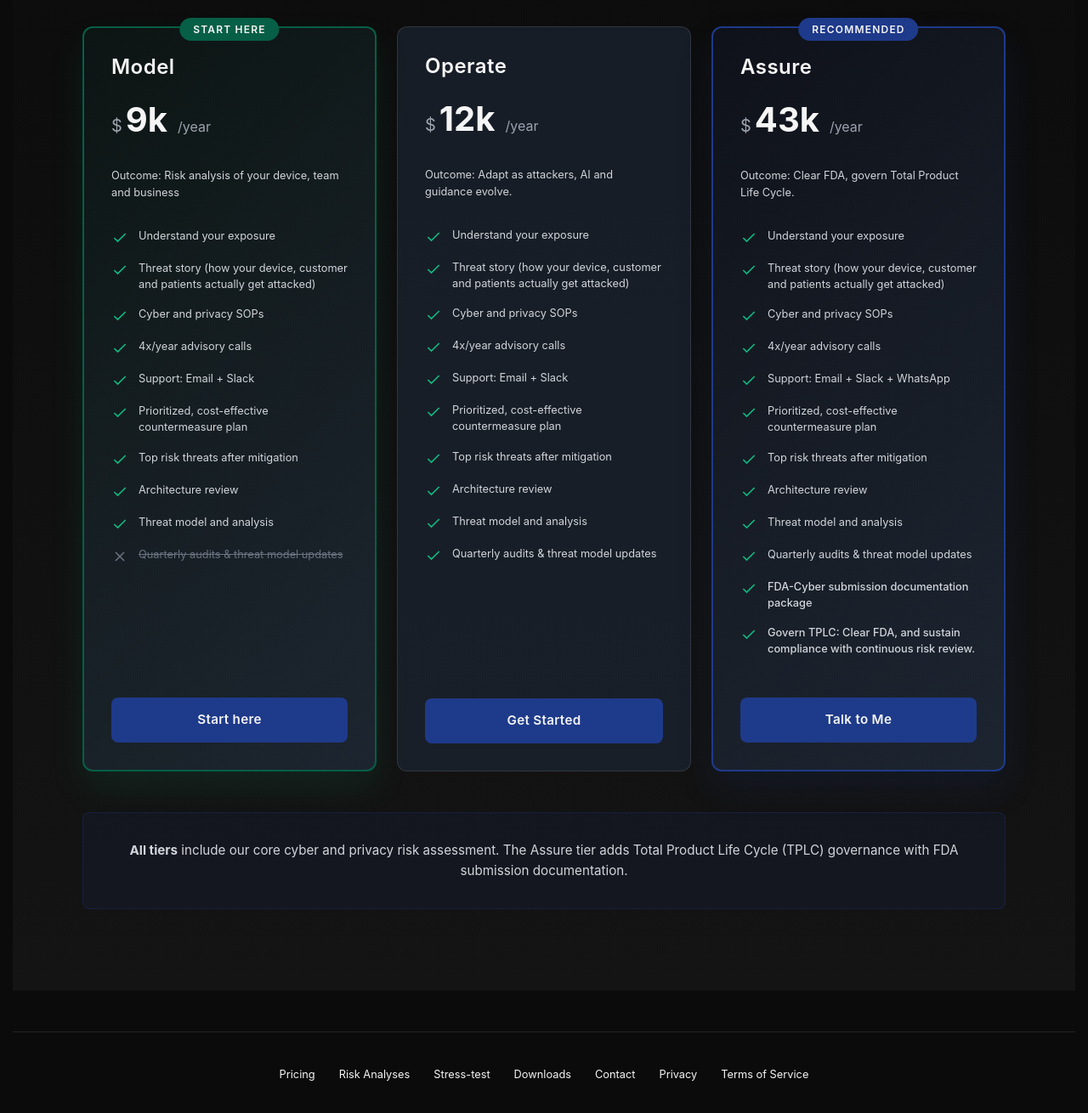
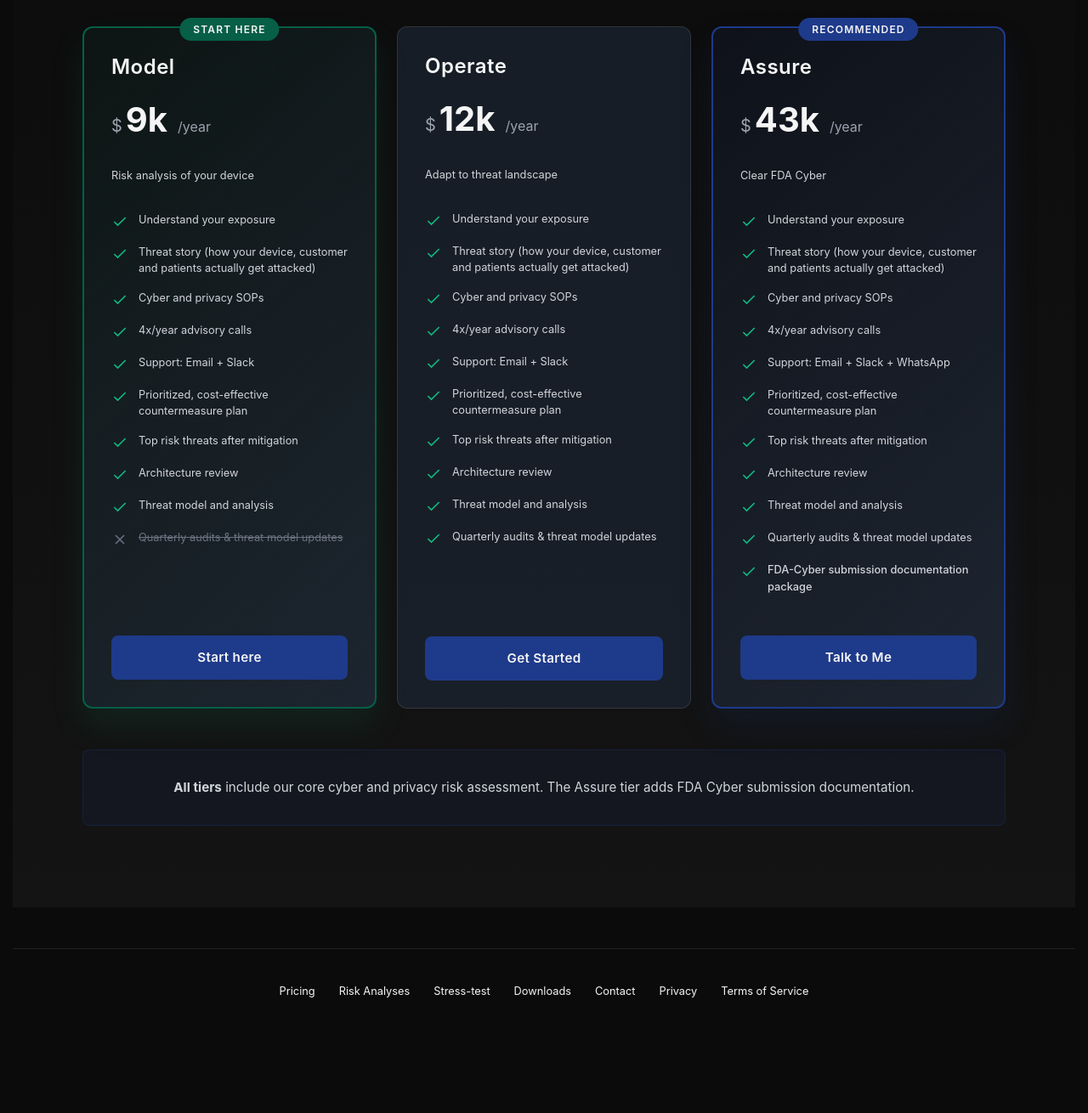
Before and after one commit to onlyjazz/opencro, a Node server app: page /pricing in a window 1280 px wide. Shown: the part 325-1635 px from the top of the page at 85% size. After the commit the page ends 1499 px from the top, so only its background shows below. Run offline with Node 20, Linux system fonts and the light colour scheme; some libraries are stand-ins or nearby versions.

Commit message:
remove TPLC from pricing page

```diff
--- a/views/pricing.ejs
+++ b/views/pricing.ejs
@@ -17,7 +17,7 @@
             <span class="currency">$</span><span class="amount">9k</span><span class="period">/year</span>
           </div>
         </div>
-        <p class="pricing-description">Outcome: Risk analysis of your device, team and business</p>
+        <p class="pricing-description">Risk analysis of your device</p>
         <ul class="features-list">
           <li class="feature-item feature-included">
             <svg class="feature-icon" viewBox="0 0 24 24" fill="none" stroke="currentColor" stroke-width="2">
@@ -92,7 +92,7 @@
             <span class="currency">$</span><span class="amount">12k</span><span class="period">/year</span>
           </div>
         </div>
-        <p class="pricing-description">Outcome: Adapt as attackers, AI and guidance evolve.</p>
+        <p class="pricing-description">Adapt to threat landscape</p>
         <ul class="features-list">
           <li class="feature-item feature-included">
             <svg class="feature-icon" viewBox="0 0 24 24" fill="none" stroke="currentColor" stroke-width="2">
@@ -166,8 +166,7 @@
             <span class="currency">$</span><span class="amount">43k</span><span class="period">/year</span>
           </div>
         </div>
-        <p class="pricing-description">Outcome: Clear FDA, govern Total Product Life Cycle.
-        </p>
+        <p class="pricing-description">Clear FDA Cyber</p>
         <ul class="features-list">
           <li class="feature-item feature-included">
             <svg class="feature-icon" viewBox="0 0 24 24" fill="none" stroke="currentColor" stroke-width="2">
@@ -236,13 +235,6 @@
             <span>FDA-Cyber submission documentation package</span>
           </li>
 
-          <li class="feature-item feature-included feature-premium">
-            <svg class="feature-icon" viewBox="0 0 24 24" fill="none" stroke="currentColor" stroke-width="2">
-              <polyline points="20 6 9 17 4 12"></polyline>
-            </svg>
-            <span>Govern TPLC: Clear FDA, and sustain compliance with continuous risk review.</span>
-          </li>
-
         </ul>
         <a href="https://calendly.com/danny-lieberman/1-1-call" target="_blank" class="cta-button cta-primary">Talk to Me</a>
       </div>
@@ -250,7 +242,7 @@
 
     <!-- Comparison Note -->
     <div class="pricing-note">
-      <p><strong>All tiers</strong> include our core cyber and privacy risk assessment. The Assure tier adds Total Product Life Cycle (TPLC) governance with FDA submission documentation.</p>
+      <p><strong>All tiers</strong> include our core cyber and privacy risk assessment. The Assure tier adds FDA Cyber submission documentation.</p>
     </div>
   </div>
 </section>
```
